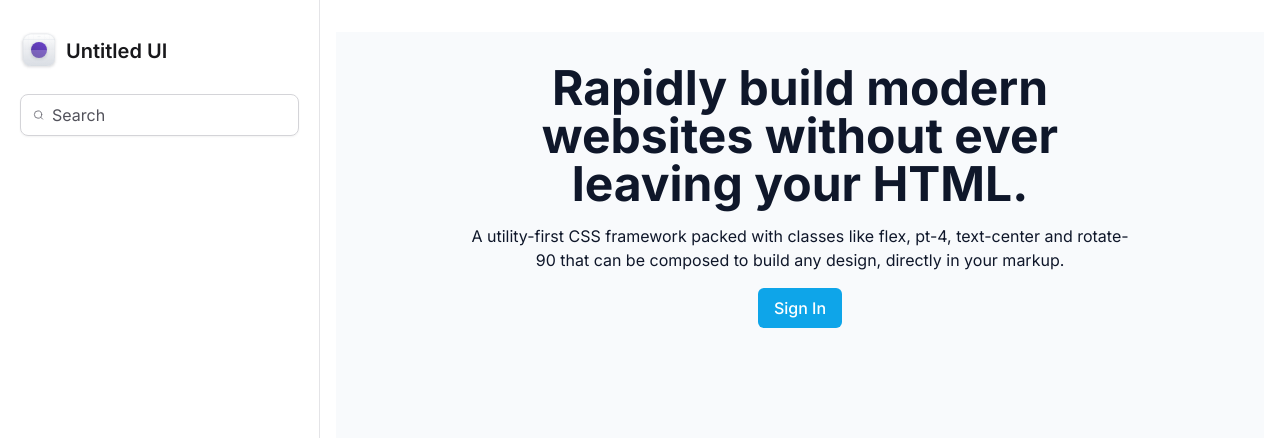
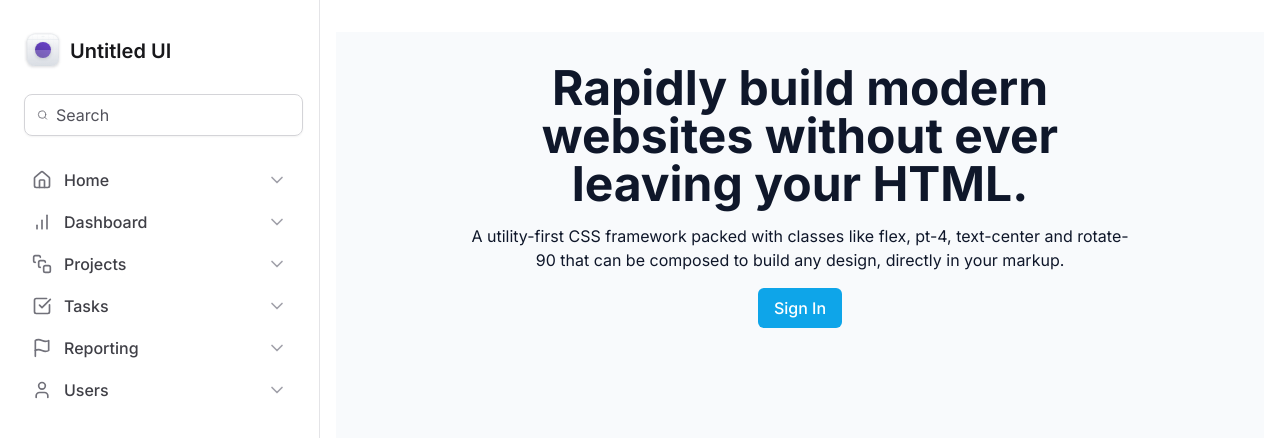
Before and after one commit to brennoEudes/tailwind-next, a Next.js app: page / in a window 1280 px wide. Shown: the top 438 px of the page. Built offline with nearby package versions, Linux system fonts and the light colour scheme.

Commit message:
navigation menu

```diff
--- a/src/app/components/Sidebar/Logo.tsx
+++ b/src/app/components/Sidebar/Logo.tsx
@@ -1,6 +1,6 @@
 export function Logo() {
   return (
-    <strong className="flex items-center gap-2 text-xl font-semibold text-zinc-900">
+    <strong className="mx-1 flex items-center gap-2 text-xl font-semibold text-zinc-900">
       <svg
         width={38}
         height={38}
--- /dev/null
+++ b/src/app/components/Sidebar/MainNavigation/NavItem.tsx
@@ -0,0 +1,25 @@
+import { ChevronDown } from 'lucide-react'
+import { ElementType } from 'react'
+
+export interface NavItemProps {
+  title: string
+  icon: ElementType
+}
+
+export function NavItem({ title, icon: Icon }: NavItemProps) {
+  return (
+    <nav className="space-y-0.5">
+      <a
+        href=""
+        className="group flex items-center gap-3 rounded px-3 py-2 hover:bg-violet-50"
+        // TW (group): permite estilizar elementos filhos de um elemento pai com hover, focus, etc, quando o pai for acionado!
+      >
+        <Icon className="h-5 w-5 text-zinc-500" />
+        <span className="font-medium text-zinc-700 group-hover:text-violet-500">
+          {title}
+        </span>
+        <ChevronDown className="ml-auto h-5 w-5 text-zinc-400 group-hover:text-violet-300" />
+      </a>
+    </nav>
+  )
+}
--- /dev/null
+++ b/src/app/components/Sidebar/MainNavigation/index.tsx
@@ -0,0 +1,23 @@
+import {
+  BarChart,
+  CheckSquare,
+  Flag,
+  Home,
+  SquareStack,
+  User,
+} from 'lucide-react'
+import { NavItem } from './NavItem'
+
+export function MainNavigation() {
+  return (
+    <nav className="space-y-0.5">
+      {/* Passado os nomes dos componentes como referência em icon, a fim de evitar a repetição do cód e aproveitar NavItem */}
+      <NavItem title="Home" icon={Home} />
+      <NavItem title="Dashboard" icon={BarChart} />
+      <NavItem title="Projects" icon={SquareStack} />
+      <NavItem title="Tasks" icon={CheckSquare} />
+      <NavItem title="Reporting" icon={Flag} />
+      <NavItem title="Users" icon={User} />
+    </nav>
+  )
+}
--- a/src/app/components/Sidebar/index.tsx
+++ b/src/app/components/Sidebar/index.tsx
@@ -1,12 +1,13 @@
 import { Logo } from './Logo'
 import { Search } from 'lucide-react'
+import { MainNavigation } from './MainNavigation'
 
 export function Sidebar() {
   return (
     <aside className="space-y-6 border-r border-zinc-200 px-5 py-8">
       {/* TW (space-y) define espaçamento interno dos elementos filhos da div principal */}
       <Logo />
-      <div className="flex w-full items-center gap-2 rounded-lg border border-zinc-300 px-3 py-2 shadow-sm">
+      <div className="mx-1 flex w-full items-center gap-2 rounded-lg border border-zinc-300 px-3 py-2 shadow-sm">
         {/* TW tb vem com sombras padrões! (shadow) */}
         <Search className="h-5 w-5 text-zinc-500" />
         <input
@@ -15,6 +16,7 @@
           placeholder="Search"
         />
       </div>
+      <MainNavigation />
     </aside>
   )
 }
```
